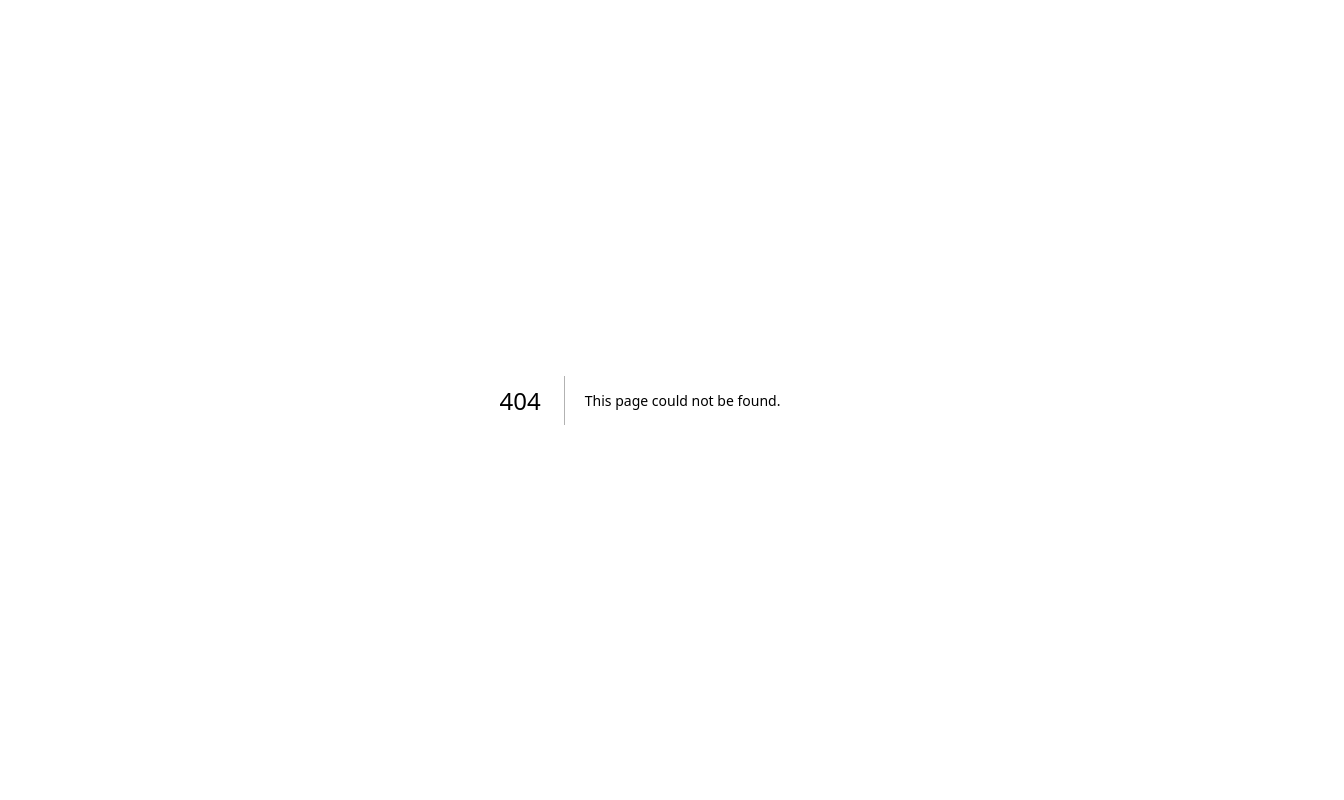
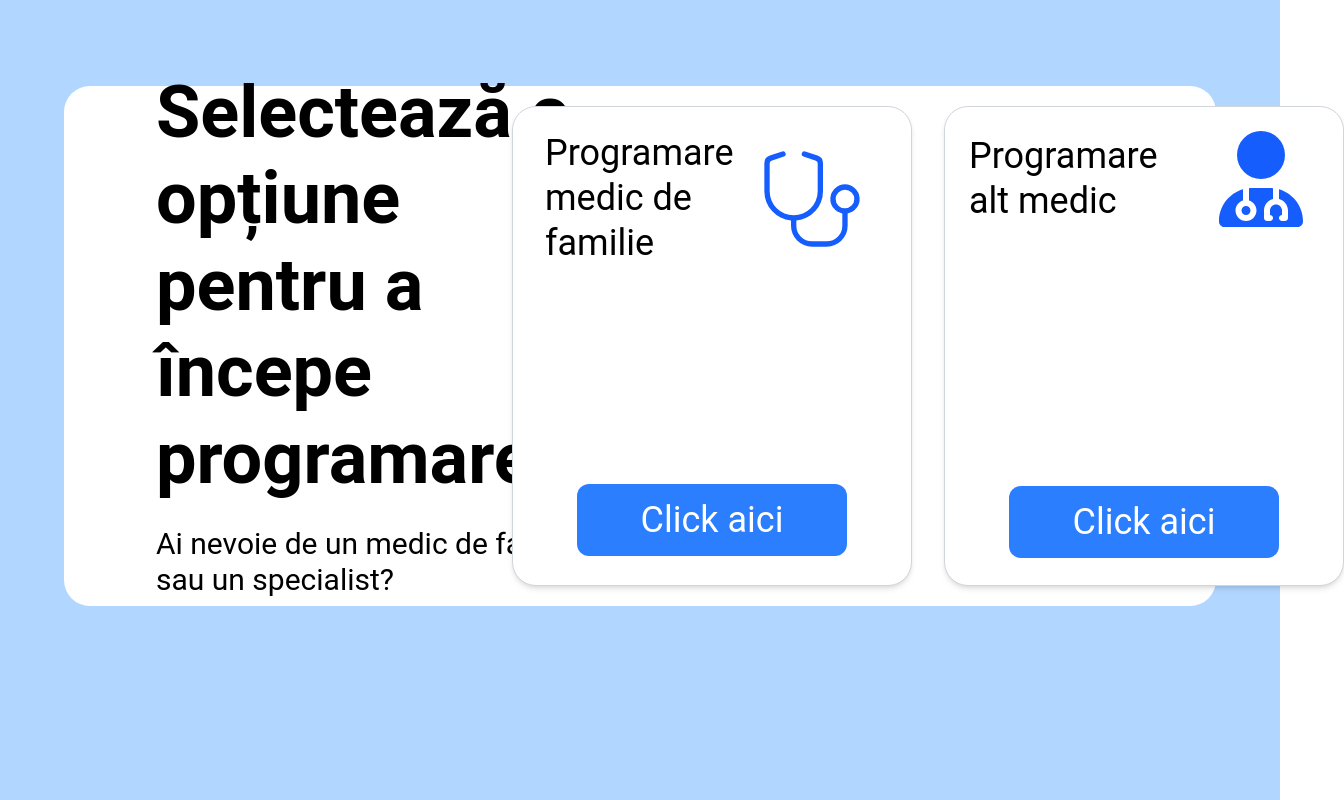
Before and after one commit to IgariokVulcanizare/govtech-25x, a Next.js app in the folder govtech/: page /Components/SelectareMedic in a window 1280 px wide. Before the commit this address had no page. Shown: the whole page, 1344 px wide, since content can reach past the window. Built offline with nearby package versions, Linux system fonts and the light colour scheme.

Commit message:
chatbot gata, selectMedic gata

```diff
--- a/govtech/package.json
+++ b/govtech/package.json
@@ -11,6 +11,7 @@
   "dependencies": {
     "@lottiefiles/dotlottie-react": "^0.13.3",
     "next": "15.2.4",
+    "openai": "^4.93.0",
     "react": "^19.0.0",
     "react-dom": "^19.0.0",
     "react-icons": "^5.5.0"
--- a/govtech/src/app/Components/BookingOptions/page.tsx
+++ b/govtech/src/app/Components/BookingOptions/page.tsx
@@ -1,4 +1,4 @@
-
+"use client"
 
 import React, { useState } from "react";
 import Card from "../Cards";
--- a/govtech/src/app/Components/Hero/page.tsx
+++ b/govtech/src/app/Components/Hero/page.tsx
@@ -5,16 +5,19 @@ import { DotLottieReact } from "@lottiefiles/dotlottie-react";
 import { FiPhoneCall, FiSend } from "react-icons/fi";
 import { IoIosClose } from "react-icons/io";
 import { FaRegUserCircle } from "react-icons/fa";
-// Import your FAQ JSON file (adjust the path as needed)
-import faqData from "../../faq.json";
+import OpenAI from "openai";
 
-interface FAQItem {
-  intrebare: string;
-  raspuns: string;
-}
-
-// Cast the imported JSON to an array of FAQItem
-const faq = faqData as FAQItem[];
+// Inițializează clientul OpenAI cu setările tale
+const openai = new OpenAI({
+  baseURL: "https://openrouter.ai/api/v1",
+  apiKey:
+    "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",
+  dangerouslyAllowBrowser: true,
+  defaultHeaders: {
+    "HTTP-Referer": "https://igortacu.com", // Înlocuiește cu URL-ul site-ului tău, dacă este necesar.
+    "X-Title": "EasyMed", // Înlocuiește cu numele site-ului tău, dacă este necesar.
+  },
+});
 
 type Message = {
   type: "assistant" | "user";
@@ -26,59 +29,68 @@ export default function Hero() {
   const [messages, setMessages] = useState<Message[]>([
     {
       type: "assistant",
-      text: "Bună ziua, cu ce vă putem ajuta?",
+      text: "Bună ziua, cum vă putem ajuta?",
     },
   ]);
   const [userInput, setUserInput] = useState("");
 
-  // Function that checks if the user input exactly matches any FAQ question
-  const matchFAQ = (input: string): string | null => {
-    // Normalize user input
-    const normalizedInput = input.toLowerCase().trim();
-    // Find an FAQ entry where the question matches exactly
-    const entry = faq.find(
-      (item) => item.intrebare.toLowerCase().trim() === normalizedInput
-    );
-    return entry ? entry.raspuns : null;
-  };
+  const handleSend = async () => {
+    if (!userInput.trim()) return; // Previne trimiterea mesajelor goale
 
-  // Updated send handler
-  const handleSend = () => {
-    if (!userInput.trim()) return; // Do not send empty messages
-
-    // Append the user's message to the conversation
-    setMessages((prev) => [...prev, { type: "user", text: userInput }]);
-
-    // Look for an exact FAQ match
-    const matchedAnswer = matchFAQ(userInput);
-    // Clear the input immediately
+    const currentMessage = userInput;
+    setMessages((prev) => [...prev, { type: "user", text: currentMessage }]);
     setUserInput("");
 
-    // Simulate a delay before showing the assistant's answer
-    setTimeout(() => {
-      if (matchedAnswer) {
+    try {
+      // Apel către API-ul OpenRouter prin intermediul clientului OpenAI,
+      // cu un mesaj de sistem care forțează răspunsul în limba română și doar text simplu, fără formatare.
+      const completion = await openai.chat.completions.create({
+        model: "deepseek/deepseek-r1-zero:free",
+        messages: [
+          {
+            role: "system",
+            content:
+              "Te rog să oferi un răspuns super scurt in limba romana, organizat în bullet points simple. Fiecare punct trebuie să înceapă cu '-' urmat de un spațiu. Folosește doar text simplu, fără formatare, HTML, markup sau caractere speciale.",
+          },
+          {
+            role: "user",
+            content: currentMessage,
+          },
+        ],
+      });
+
+      // Extrage răspunsul din structura de date primită
+      const answer =
+        completion &&
+        completion.choices &&
+        completion.choices[0] &&
+        completion.choices[0].message &&
+        completion.choices[0].message.content
+          ? completion.choices[0].message.content
+          : "Ne pare rău, nu am găsit informații relevante.";
+
+      // Adaugă imediat răspunsul asistentului
       setMessages((prev) => [
         ...prev,
-          { type: "assistant", text: matchedAnswer },
+        { type: "assistant", text: answer },
       ]);
-      } else {
-        // Fallback answer if no match is found
+    } catch (error) {
+      console.error("Eroare la apelul API:", error);
       setMessages((prev) => [
         ...prev,
         {
           type: "assistant",
-            text: "Ne pare rău, nu am găsit informații relevante.",
+          text: "Ne pare rău, a apărut o eroare la procesarea cererii.",
         },
       ]);
     }
-    }, 600);
   };
 
   return (
     <div className="min-h-screen w-full bg-[#B1D6FF] flex flex-col items-center relative">
-      {/* Hero Section */}
+      {/* Secțiunea principală (Hero Section) */}
       <div className="relative w-[90%] max-w-8xl bg-white rounded-[3.25vh] -mt-19 mb-8 h-[95vh] flex flex-col md:flex-row">
-        {/* Left half: Text + Button */}
+        {/* Partea stângă: Text + Buton */}
         <div className="w-full md:w-1/2 flex flex-col justify-center p-8">
           <h1 className="text-7xl font-bold text-[#0077FF] mb-6 ml-6 leading-[1.2]">
             Sănătatea voastră este prioritatea noastră
@@ -88,7 +100,7 @@ export default function Hero() {
           </button>
         </div>
 
-        {/* Right half: Lottie animation */}
+        {/* Partea dreaptă: Animație Lottie */}
         <div className="w-full md:w-1/2 h-full flex items-center justify-center mt-15 mr-20">
           <DotLottieReact
             src="https://lottie.host/8129d2a8-bdf8-4b73-b92d-9550b0795084/5Jr1NePiya.lottie"
@@ -98,7 +110,7 @@ export default function Hero() {
           />
         </div>
 
-        {/* Floating circular phone button */}
+        {/* Buton circular flotant (telefon) */}
         <button
           onClick={() => setShowChat(true)}
           className="border-5 border-[#0077FF] text-black text-5xl w-20 h-20 rounded-full flex items-center justify-center hover:border-[#005ecc] hover:text-[#005ecc] transition-colors absolute bottom-6 right-10"
@@ -107,13 +119,13 @@ export default function Hero() {
         </button>
       </div>
 
-      {/* Chat Panel */}
+      {/* Panoul de chat */}
       {showChat && (
         <div
           className="fixed bottom-20 right-40 w-96 bg-white rounded-2xl shadow-lg overflow-hidden transform transition-transform duration-300"
           style={{ transform: showChat ? "translateY(0)" : "translateY(100%)" }}
         >
-          {/* Chat Header */}
+          {/* Header-ul de chat */}
           <div className="flex justify-between items-center p-3 bg-blue-500 text-white rounded-t-[15px]">
             <p className="flex-1 text-center font-bold">
               Asistența Medicală Online
@@ -124,7 +136,7 @@ export default function Hero() {
             />
           </div>
 
-          {/* Chat Body */}
+          {/* Corpul chatului */}
           <div className="p-4 space-y-4 max-h-64 overflow-y-auto">
             {messages.map((msg, index) => (
               <div
@@ -136,7 +148,7 @@ export default function Hero() {
                 {msg.type === "assistant" && (
                   <img
                     src="/doctor_asistent.jpg"
-                    alt="assistant avatar"
+                    alt="avatar asistent"
                     className="w-10 h-10 rounded-full"
                   />
                 )}
@@ -154,7 +166,7 @@ export default function Hero() {
             ))}
           </div>
 
-          {/* Chat Input Area */}
+          {/* Zona de input pentru chat */}
           <div className="px-4 py-2 border-t flex items-center">
             <textarea
               placeholder="Cu ce vă putem ajuta?"
--- /dev/null
+++ b/govtech/src/app/Components/SelectareMedic/page.tsx
@@ -0,0 +1,78 @@
+import React from 'react';
+import { CiStethoscope } from "react-icons/ci";
+import { FaUserDoctor } from "react-icons/fa6";
+
+const MyPage = () => {
+  return (
+    <div
+      className="min-h-screen bg-[#B1D6FF] flex items-center justify-center"
+      style={{ fontFamily: "Roboto, sans-serif" }}
+    >
+      <div className="relative w-[90%] max-w-8xl bg-white rounded-[3.25vh] -mt-19 mb-8 h-[65vh] flex flex-col md:flex-row">
+
+        {/* Text Section */}
+        <div className="w-full md:w-1/2 flex flex-col justify-center p-8">
+          <h1 className="text-7xl font-bold text-black mb-6 ml-15 leading-[1.2]">
+            Selectează o opțiune pentru a începe programarea.
+          </h1>
+          <h6 className="text-3xl text-black mb-6 ml-15 leading-[1.2]">
+            Ai nevoie de un medic de familie sau un specialist?
+          </h6>
+        </div>
+
+        {/* Two Rectangles Section */}
+        <div className="w-full md:w-1/2 flex items-center justify-center p-8">
+          <div className="flex flex-col md:flex-row gap-8">
+
+            {/* First Rectangle */}
+            <div className="bg-white border border-gray-300 shadow-md rounded-3xl p-6 w-[400px] h-[480px] flex flex-col">
+              {/* Heading with Text on Left, Icon on Right */}
+              <div className="flex items-center mb-4">
+                <div className="w-2/3">
+                  <h3 className="text-4xl text-black leading-tight ml-2">
+                    Programare medic de familie
+                  </h3>
+                </div>
+                <div className="w-1/2 flex justify-center">
+                  <CiStethoscope className="text-9xl text-blue-600" />
+                </div>
+              </div>
+
+              {/* Button Centered at Bottom */}
+              <div className="flex-grow flex items-center justify-center">
+                <button className="bg-blue-500 text-white text-4xl px-16 py-4 rounded-xl hover:bg-blue-600 transition-colors mt-49">
+                  Click aici
+                </button>
+              </div>
+            </div>
+
+            {/* Second Rectangle */}
+            <div className="bg-white border border-gray-300 shadow-md rounded-3xl p-6 w-[400px] h-[480px] flex flex-col">
+              {/* Heading with Text on Left, Icon on Right */}
+              <div className="flex items-center mb-4">
+                <div className="w-2/3">
+                  <h3 className="text-4xl text-black leading-tight">
+                    Programare alt medic
+                  </h3>
+                </div>
+                <div className="w-1/3 flex justify-center">
+                  <FaUserDoctor className="text-8xl text-blue-600" />
+                </div>
+              </div>
+
+              {/* Button Centered at Bottom */}
+              <div className="flex-grow flex items-center justify-center">
+                <button className="bg-blue-500 text-white text-4xl px-16 py-4 rounded-xl hover:bg-blue-600 transition-colors mt-60">
+                  Click aici
+                </button>
+              </div>
+            </div>
+
+          </div>
+        </div>
+      </div>
+    </div>
+  );
+};
+
+export default MyPage;
```
Also changed, not shown: 1 other file (tests, documents, lock files or other folders). Lines whose indentation alone changed are shown as unchanged.
